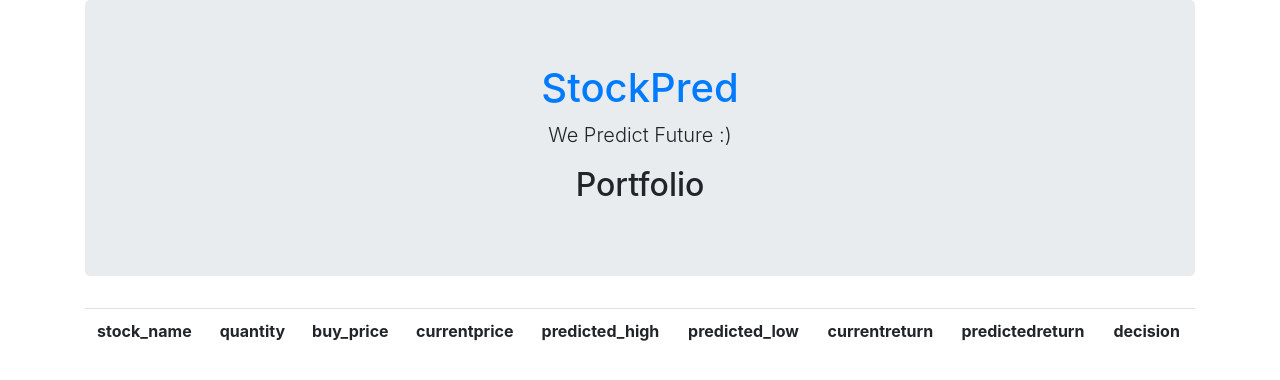
After one commit to PratikshaJain37/StockPred, a Flask app: page /portfolio in a window 1280 px wide. The commit adds this page. Shown: the top 380 px of the page. Run offline with Flask 2, Linux system fonts and the light colour scheme; lists and menus that the app fills with data are empty; parts of the project's set-up code (start-up, migrations or seed data) failed here and were passed over; some libraries are stand-ins or nearby versions.

Commit message:
v1.1 portfolio done

```diff
--- a/app.py
+++ b/app.py
@@ -5,6 +5,9 @@ import warnings
 
 app = Flask(__name__)
 warnings.filterwarnings("ignore")
+
+portfolio = []
+headings = ['stock_name', 'quantity', 'buy_price', 'currentprice', 'predicted_high', 'predicted_low', 'currentreturn', 'predictedreturn', 'decision']
 
 @app.route('/')
 def student():
@@ -25,5 +28,41 @@ def result():
 
          return render_template("result.html",stock=stock, headings=headings, data=data)
 
+@app.route('/add')
+def addStock():
+   return render_template('add.html')
+
+@app.route("/portfolio", methods=['GET', 'POST'])
+def add():
+   global portfolio
+   if request.method == 'POST':
+      stock_name = request.form['stockname']
+      quantity = int(request.form['quantity'])
+      buy_price = int(request.form['buy_price'])
+
+      stock_loadstatus = loadStock(stock_name)
+      if stock_loadstatus == 0:
+         return render_template("error.html")
+      else:
+
+         currentprice = 10
+         table = generateTable(stock_name, dates=["2021-5-10"])
+         predicted_high = 10
+         predicted_low = 10
+         currentreturn = (currentprice - buy_price) * quantity
+         predictedreturn = (predicted_high - buy_price) * quantity
+
+         if predictedreturn > 0:
+            decision = "SELL"
+         else:
+            decision = "KEEP"
+
+         portfolio.append([stock_name, quantity, buy_price, currentprice, predicted_high, predicted_low, currentreturn, predictedreturn, decision])
+
+   return render_template('portfolio.html', portfolio=portfolio, headings=headings)
+
+
+
+
 if __name__ == '__main__':
    app.run(debug = True)
--- /dev/null
+++ b/templates/portfolio.html
@@ -0,0 +1,25 @@
+{% extends 'layout.html' %}
+
+{% block body %}
+   <div class="jumbotron text-center">
+      <h1> <a href="/">StockPred</a> </h1>
+         <p class="lead"> We Predict Future :) </p>
+      <h2> Portfolio </h2>
+   </div>
+
+   <table class="table">
+      <tr class="table__header">
+      {% for header in headings %}
+         <th class="table__cell"> {{ header}} </th>
+      {% endfor %}
+      </tr>
+
+      {% for row in portfolio %}
+      <tr class="table__row">
+         {% for cell in row %}
+         <td class="table__cell"> {{ cell }}</td>
+         {% endfor %}
+      </tr>
+      {% endfor %}
+   </table>
+{% endblock %}
--- a/templates/student.html
+++ b/templates/student.html
@@ -13,6 +13,4 @@
 
       </form>
 
-
-
 {% endblock %}
```
Also changed, not shown: templates/add.html (added, +18 -0 lines), stock_details/TISC.csv, 1 other file.
